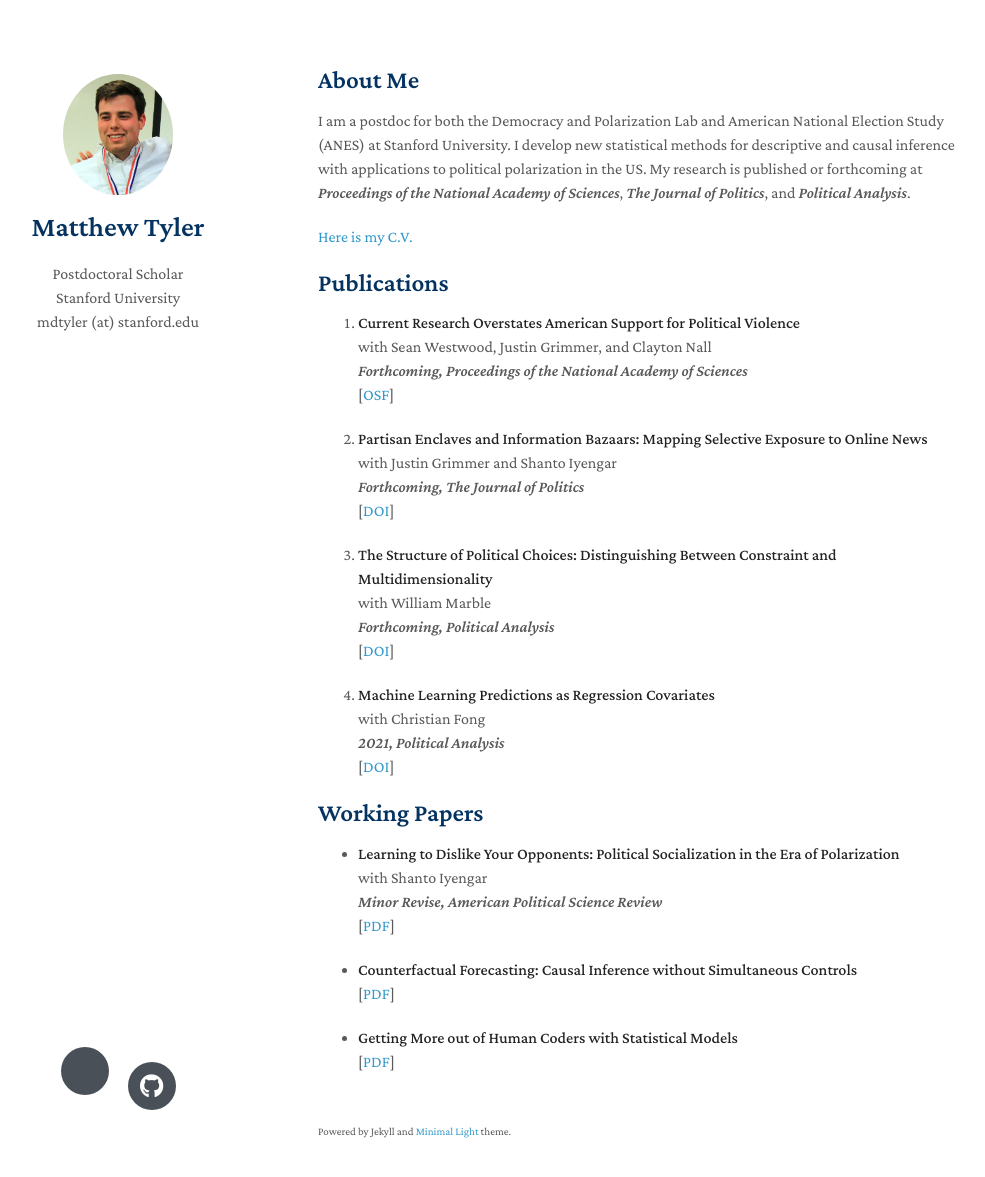
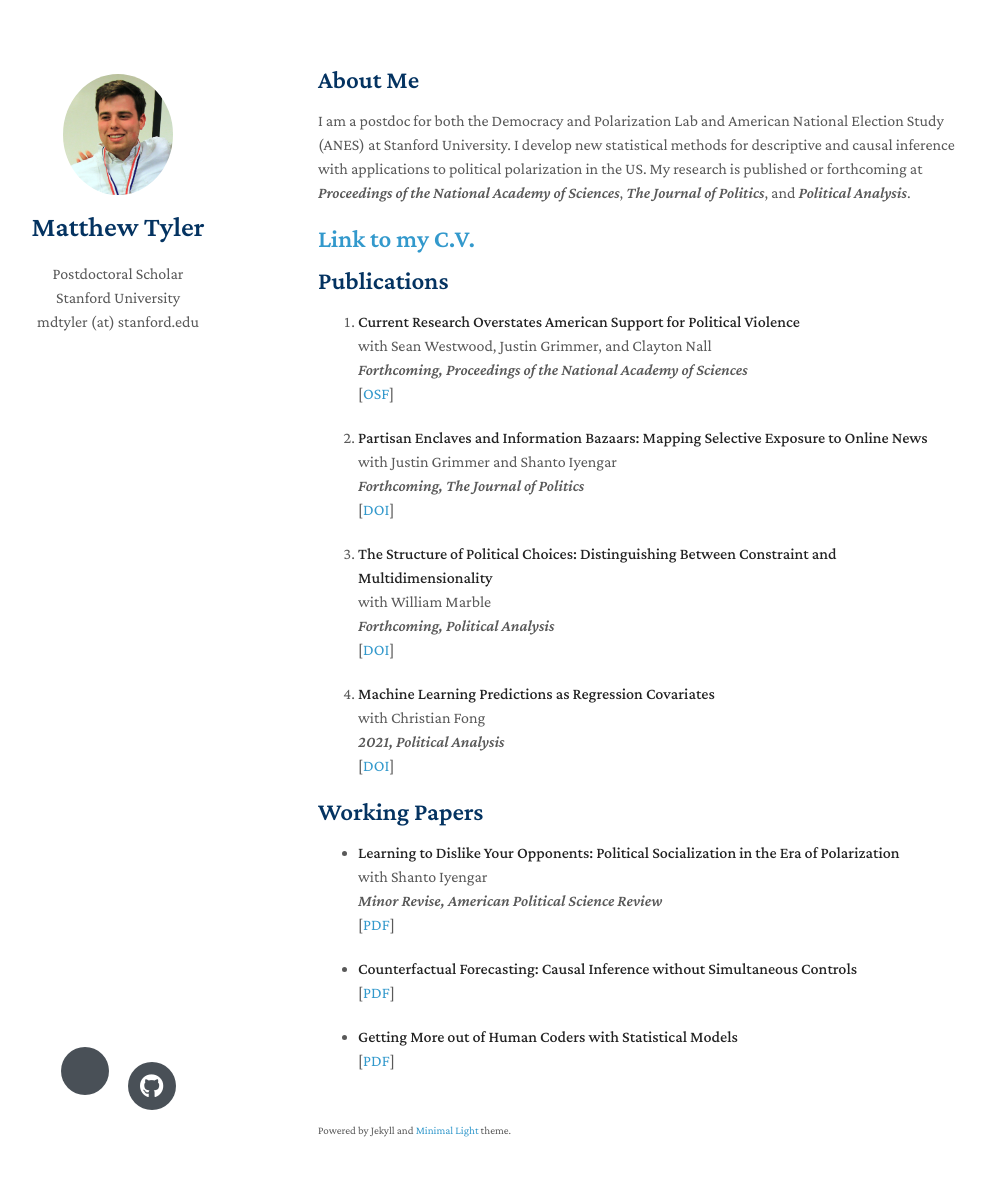
Before and after one commit to matthewtyler/matthewtyler.github.io, a Jekyll site: the page built from index.md, in a window 1280 px wide and 1212 px high. Shown: the top 1177 px of the window, without its empty margins (152-1137 px from the left). Built offline with Jekyll 4.4.1, drawn with Linux system fonts in a browser that asks for light colours; nearby versions of some CDN libraries; a style sheet for code colours, icons or effects is not loaded; our own code applies the rules of GitHub Pages for plain Markdown files.

Commit message:
Update index.md

```diff
--- a/index.md
+++ b/index.md
@@ -6,7 +6,7 @@ layout: homepage
 
 I am a postdoc for both the Democracy and Polarization Lab and American National Election Study (ANES) at Stanford University. I develop new statistical methods for descriptive and causal inference with applications to political polarization in the US. My research is published or forthcoming at *Proceedings of the National Academy of Sciences*, *The Journal of Politics*, and *Political Analysis*.
 
-[Here is my C.V.](https://www.dropbox.com/s/sm0pfjekpzdykd7/CV.pdf?dl=0)
+## [Link to my C.V.](https://www.dropbox.com/s/sm0pfjekpzdykd7/CV.pdf?dl=0)
 
 <!-- ## Research Interests
 
```
